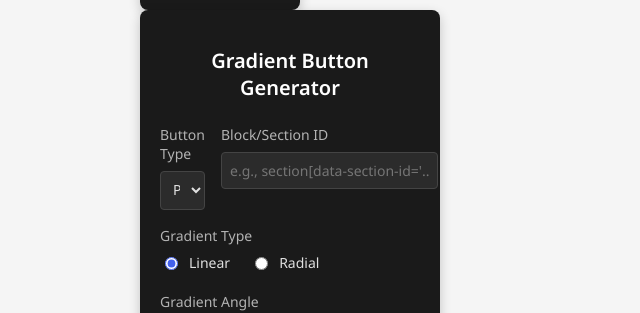
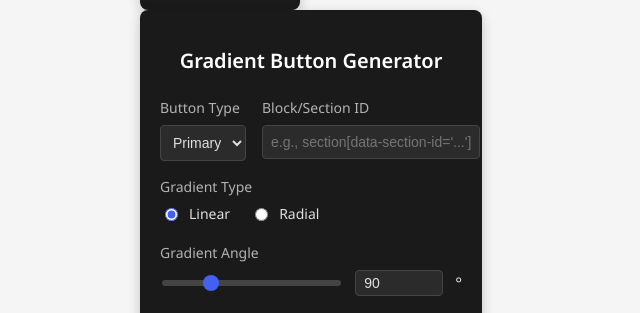
Before and after one commit to prismplugin/squarespace-gradient-button-generator, a plain HTML site: page index.html in a window 1280 px wide. Shown: the part 1060-1373 px from the top of the page, without its empty margins (0-640 px from the left). Drawn offline with Linux system fonts and the light colour scheme.

Commit message:
Update style.css

```diff
--- a/style.css
+++ b/style.css
@@ -11,11 +11,6 @@
   padding: 20px;
   font-family: 'Noto Sans', Arial, sans-serif !important;
   color: #e0e0e0;
-}
-
-/* Ensure all elements within use Noto Sans */
-#gradient-button-generator * {
-  font-family: 'Noto Sans', Arial, sans-serif !important;
 }
 
 /* Color Swatches Sidebar */
```
